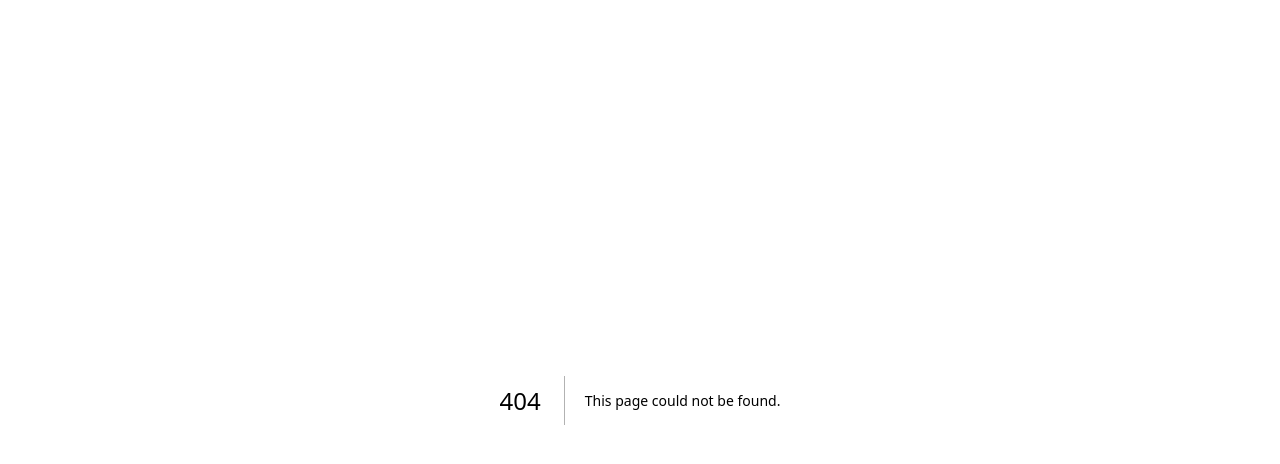
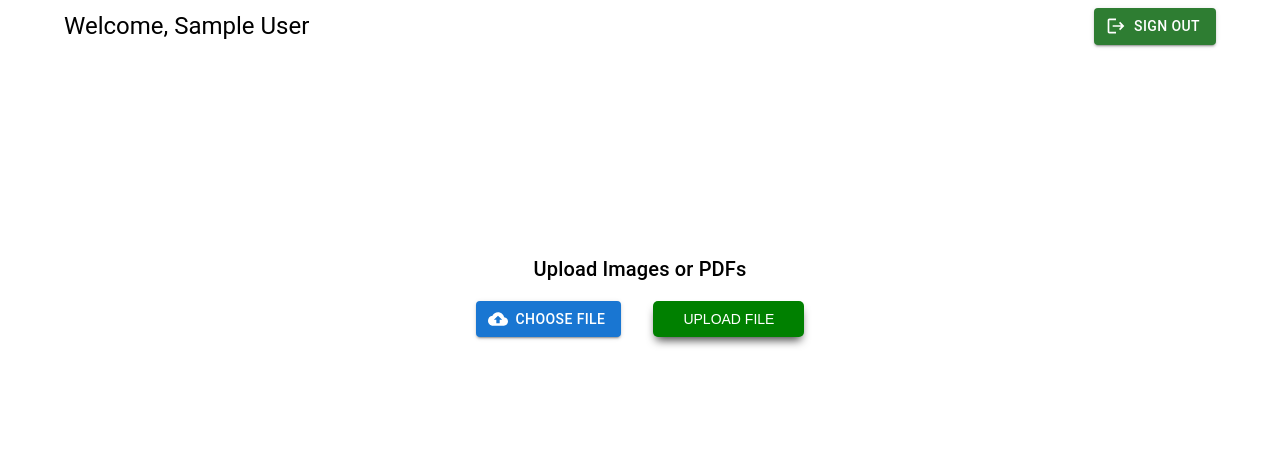
Before and after one commit to Asif-Zaman-Suvo/Sophisticated-File-Management, a Next.js app: page /upload-file in a window 1280 px wide. Before the commit this address had no page. Shown: the top 464 px of the page. Built offline with nearby package versions, Linux system fonts and the light colour scheme; no server answers; sample sign-in values are in the browser's storage.

Commit message:
upload file

```diff
--- a/package.json
+++ b/package.json
@@ -13,6 +13,7 @@
     "@emotion/styled": "^11.11.5",
     "@mui/icons-material": "^5.16.0",
     "@mui/material": "^5.16.0",
+    "axios": "^1.7.2",
     "next": "14.2.4",
     "next-auth": "^5.0.0-beta.19",
     "react": "^18",
@@ -20,6 +21,7 @@
   },
   "devDependencies": {
     "@types/cookie": "^0.6.0",
+    "@types/multer": "^1.4.11",
     "@types/node": "^20",
     "@types/react": "^18",
     "@types/react-dom": "^18",
--- a/src/app/actions/index.ts
+++ b/src/app/actions/index.ts
@@ -4,7 +4,7 @@ import { signIn, signOut } from "@/auth";
 
 export async function doSocialLogin(formData: any) {
   const action = formData.get("action");
-  await signIn(action, { redirectTo: "/about" });
+  await signIn(action, { redirectTo: "/upload-file" });
 }
 
 export async function doLogout() {
--- a/src/app/page.tsx
+++ b/src/app/page.tsx
@@ -1,7 +1,6 @@
 import Box from "@mui/material/Box";
 import Container from "@mui/material/Container";
 import Typography from "@mui/material/Typography";
-
 import LoginForm from "@/components/LoginForm/LoginForm";
 
 export default async function Home() {
--- /dev/null
+++ b/src/app/upload-file/page.tsx
@@ -0,0 +1,40 @@
+import { auth } from "@/auth";
+import { redirect } from "next/navigation";
+import Logout from "@/components/LogoutForm/LogoutForm";
+import { Avatar, Box, Container, Typography } from "@mui/material";
+import FileUpload from "@/components/FileUpload/FileUpload";
+
+const FileUploadPage = async () => {
+  const session = await auth();
+
+  if (!session?.user) redirect("/");
+
+  return (
+    <Container fixed>
+      <Box
+        sx={{
+          display: "flex",
+          justifyContent: "space-between",
+          flexDirection: "row",
+          alignItems: "center",
+        }}
+      >
+        <Typography variant="h5"> Welcome, {session?.user?.name}</Typography>
+        <Logout />
+      </Box>
+      <Box
+        sx={{
+          flex: 1,
+          display: "flex",
+          paddingTop: "13rem",
+          justifyContent: "center",
+          alignItems: "center",
+        }}
+      >
+        <FileUpload />
+      </Box>
+    </Container>
+  );
+};
+
+export default FileUploadPage;
--- /dev/null
+++ b/src/components/FileUpload/FileUpload.tsx
@@ -0,0 +1,99 @@
+"use client";
+
+import React from "react";
+import { styled } from "@mui/material/styles";
+import Button from "@mui/material/Button";
+import CloudUploadIcon from "@mui/icons-material/CloudUpload";
+import { Box, Input, Typography } from "@mui/material";
+
+const VisuallyHiddenInput = styled("input")({
+  clip: "rect(0 0 0 0)",
+  clipPath: "inset(50%)",
+  height: 1,
+  overflow: "hidden",
+  position: "absolute",
+  bottom: 0,
+  left: 0,
+  whiteSpace: "nowrap",
+  width: 1,
+});
+const CustomInput = styled("input")({
+  background: "green",
+  border: "none",
+  padding: "0px 30px",
+  color: "white",
+  cursor: "pointer",
+  borderRadius: "5px",
+  boxShadow: "0px 6px 10px -3px rgba(0,0,0,0.75)",
+  fontSize: "14px",
+  fontWeight: 500,
+  "&:hover": {
+    backgroundColor: "#18680d",
+  },
+});
+
+export default function FileUpload() {
+  const [file, setFile] = React.useState<File | null>(null);
+
+  function handleFileChange(event: React.ChangeEvent<HTMLInputElement>) {
+    setFile(event.target.files ? event.target.files[0] : null);
+  }
+
+  const handleSubmit = async (event: any) => {
+    event.preventDefault();
+    if (!file) return;
+    try {
+      const data = new FormData();
+      data.set("file", file);
+      const res = await fetch("/api/upload", {
+        method: "POST",
+        body: data,
+      });
+      if (!res?.ok) {
+        throw new Error(await res.text());
+      }
+    } catch (e: any) {
+      console.log(e);
+    }
+  };
+  console.log("Current file:", file);
+  return (
+    <Box
+      gap={2}
+      display={"flex"}
+      flexDirection={"column"}
+      alignItems={"center"}
+    >
+      <Typography variant="h6">Upload Images or PDFs</Typography>
+      <form onSubmit={handleSubmit}>
+        <Box display={"flex"} gap={4}>
+          <Button
+            variant="contained"
+            component="label"
+            role={undefined}
+            tabIndex={-1}
+            startIcon={<CloudUploadIcon />}
+          >
+            Choose file
+            <VisuallyHiddenInput
+              type="file"
+              name="file"
+              accept="image/*,application/pdf"
+              onChange={handleFileChange}
+            />
+          </Button>
+          <CustomInput type="submit" value="UPLOAD FILE" />
+        </Box>
+      </form>
+      {file && <Typography variant="h6">{file?.name}</Typography>}
+
+      <Box
+        display="flex"
+        flexDirection="column"
+        alignItems="center"
+        mt={4}
+        width="100%"
+      ></Box>
+    </Box>
+  );
+}
--- a/src/components/LogoutForm/LogoutForm.tsx
+++ b/src/components/LogoutForm/LogoutForm.tsx
@@ -9,7 +9,6 @@ const Logout = () => {
         startIcon={<LogoutIcon />}
         variant="contained"
         color="success"
-        sx={{ mt: 2 }}
         type="submit"
       >
         Sign out
```
Also changed, not shown: src/app/about/page.tsx (deleted, +0 -36 lines), src/components/About/About.tsx (deleted, +0 -17 lines), 1 other file (tests, documents, lock files or other folders).
